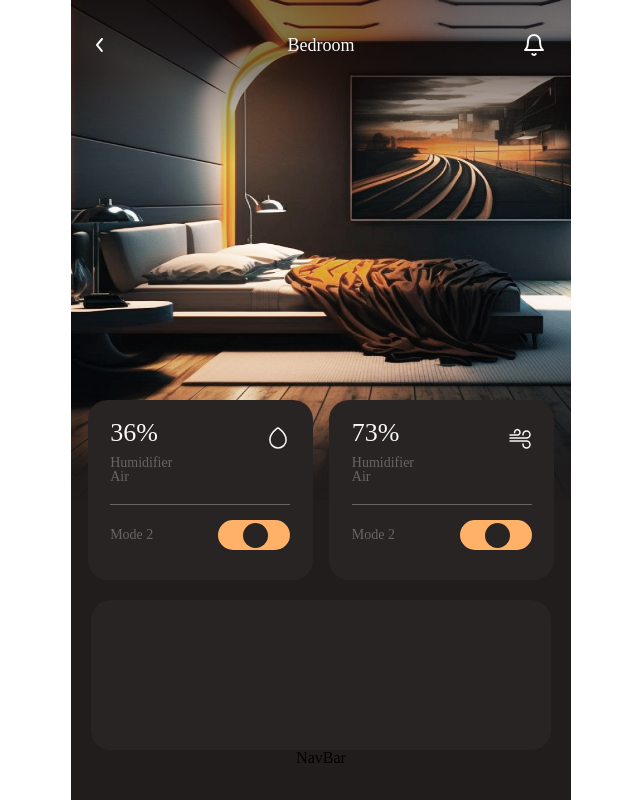
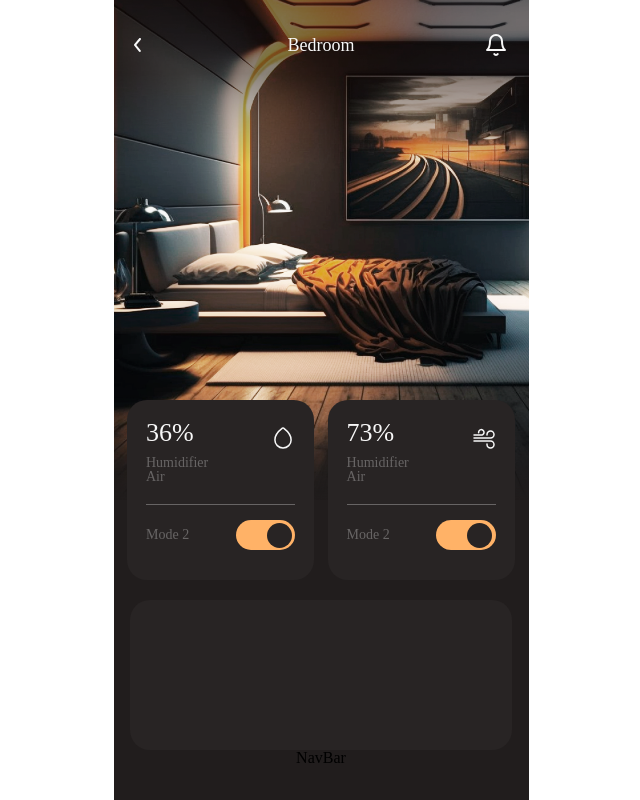
Before and after one commit to kkkimjiyong/UIUX_Prac, a React (Vite) app: page /smarthomeapp in a window 1280 px wide. Shown: the whole page, without its empty margins (319-959 px from the left). Built offline with nearby package versions, Linux system fonts and the light colour scheme.

Commit message:
fix: [SmartHomeApp] 토글버튼 위치조절

```diff
--- a/src/components/smarthome/ToggleBox.tsx
+++ b/src/components/smarthome/ToggleBox.tsx
@@ -120,7 +120,7 @@ const StyledToggleBox = styled.div`
 
 const StyledToggleCircle = styled.div<{ click: boolean }>`
   position: absolute;
-  left: ${({ click }) => (click ? "3px" : "25px")};
+  left: ${({ click }) => (click ? "3px" : "31px")};
   transition: all 200ms linear;
   width: 25px;
   height: 25px;
--- a/src/pages/Index.tsx
+++ b/src/pages/Index.tsx
@@ -26,7 +26,7 @@ const StyledLayout = styled.main`
   justify-content: center;
   margin: 0 auto;
   width: 100%;
-  max-width: 500px;
+  max-width: 415px;
   height: 100vh;
 `;
 
--- a/src/pages/SmartHomeApp.tsx
+++ b/src/pages/SmartHomeApp.tsx
@@ -32,7 +32,7 @@ const StyledLayout = styled.main`
   flex-direction: column;
   margin: 0 auto;
   width: 100%;
-  max-width: 500px;
+  max-width: 415px;
   height: 100vh;
   background-color: var(--color-back);
 `;
```
